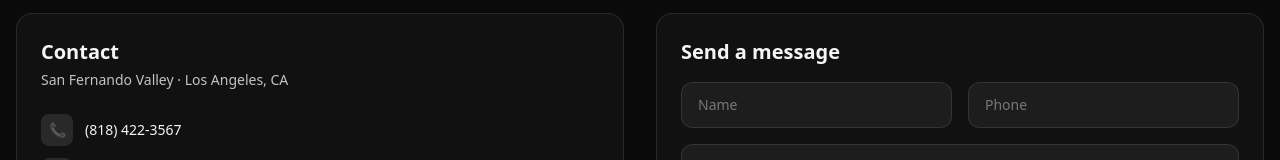
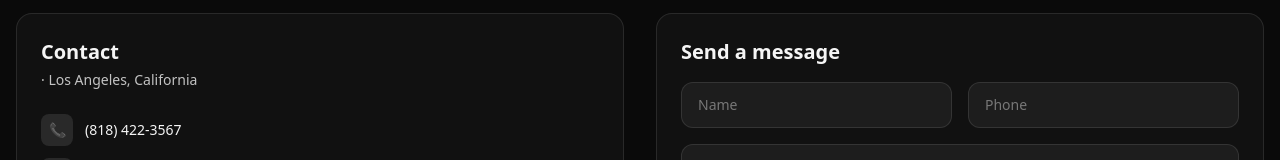
Before and after one commit to availablehybrid1/available-hybrid-site1, a Next.js app: page / in a window 1280 px wide. Shown: the part 913-1073 px from the top of the page. Built offline with nearby package versions, Linux system fonts and the light colour scheme.

Commit message:
Update index.tsx

```diff
--- a/pages/index.tsx
+++ b/pages/index.tsx
@@ -349,7 +349,7 @@ export default function Home() {
         <div className="grid gap-8 md:grid-cols-2">
           <div className="rounded-2xl border border-white/10 bg-white/[0.03] p-6">
             <h3 className="text-xl font-semibold">Contact</h3>
-            <p className="mt-1 text-sm text-white/75">San Fernando Valley · Los Angeles, CA</p>
+            <p className="mt-1 text-sm text-white/75"> · Los Angeles, California </p>
             <div className="mt-6 space-y-3 text-sm">
               <div className="flex items-center gap-3">
                 <span className="inline-flex h-8 w-8 items-center justify-center rounded-lg bg-white/10">📞</span>
```
